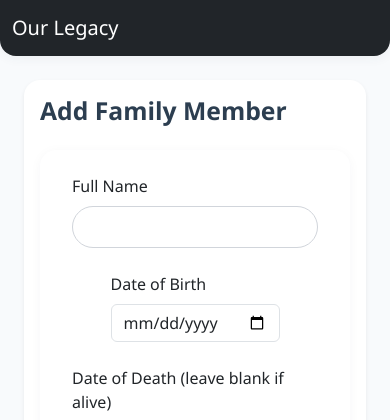
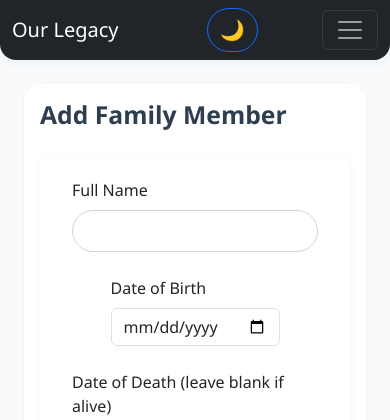
Before and after one commit to Junate-World/family-website, a Flask app: page /add in a window 390 px wide. Shown: the top 420 px of the page. Run offline with Flask 3, Linux system fonts and the light colour scheme; the visitor is signed in with stand-in values (Sample User, id 1).

Commit message:
Fix: Mobile friendly feature

```diff
--- a/templates/base.html
+++ b/templates/base.html
@@ -10,12 +10,12 @@
     <nav class="navbar navbar-expand-lg navbar-dark bg-dark">
         <div class="container-fluid">
             <a class="navbar-brand" href="/">Our Legacy</a>
-            <div class="collapse navbar-collapse">
+            <button id="darkModeToggle" class="btn btn-outline-primary ms-2 d-inline-block d-lg-inline align-middle" style="font-size:1.25rem;">🌙</button>
+            <button class="navbar-toggler" type="button" data-bs-toggle="collapse" data-bs-target="#navbarNav" aria-controls="navbarNav" aria-expanded="false" aria-label="Toggle navigation">
+                <span class="navbar-toggler-icon"></span>
+            </button>
+            <div class="collapse navbar-collapse" id="navbarNav">
                 <ul class="navbar-nav ms-auto">
-                  <!-- Toggle in Navbar -->
-                    <li class="nav-item">
-                     <button id="darkModeToggle" class="btn btn-sm btn-outline-primary">🌙</button>
-                    </li>
                     <li class="nav-item">
                       <a class="nav-link" href="/">Home</a>
                     </li>
```
